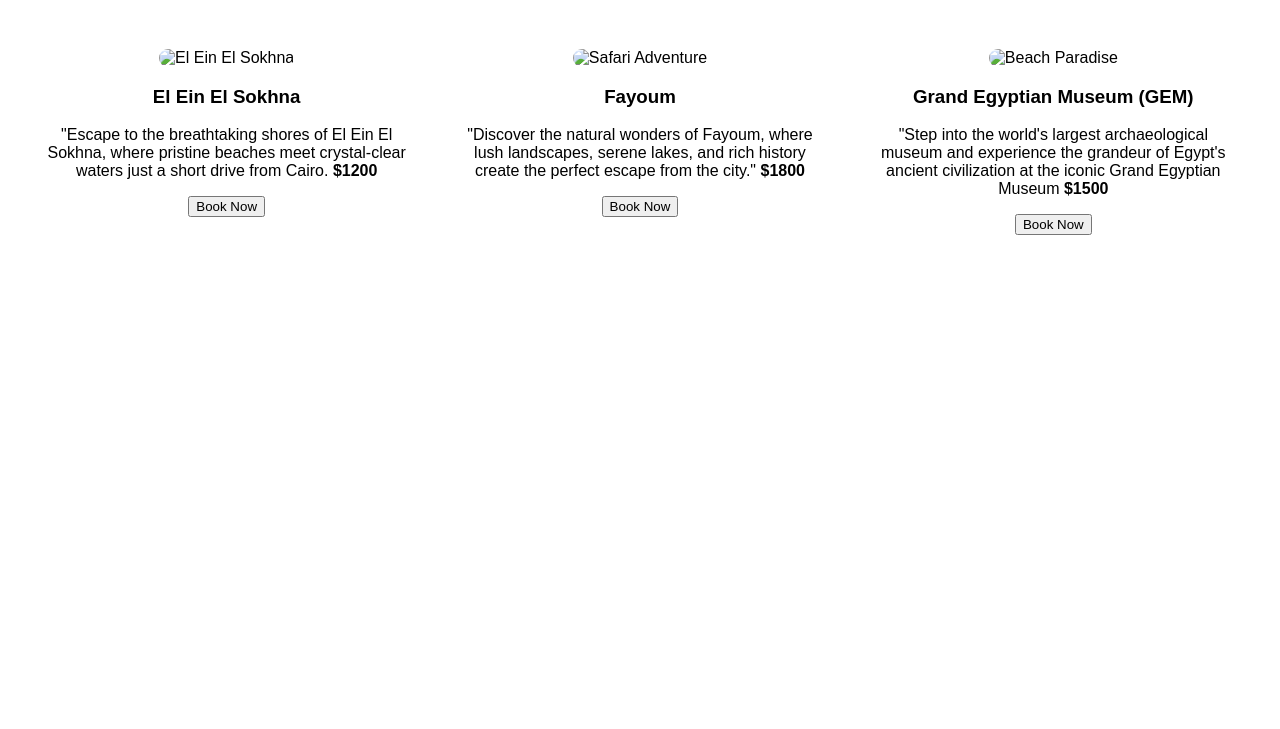
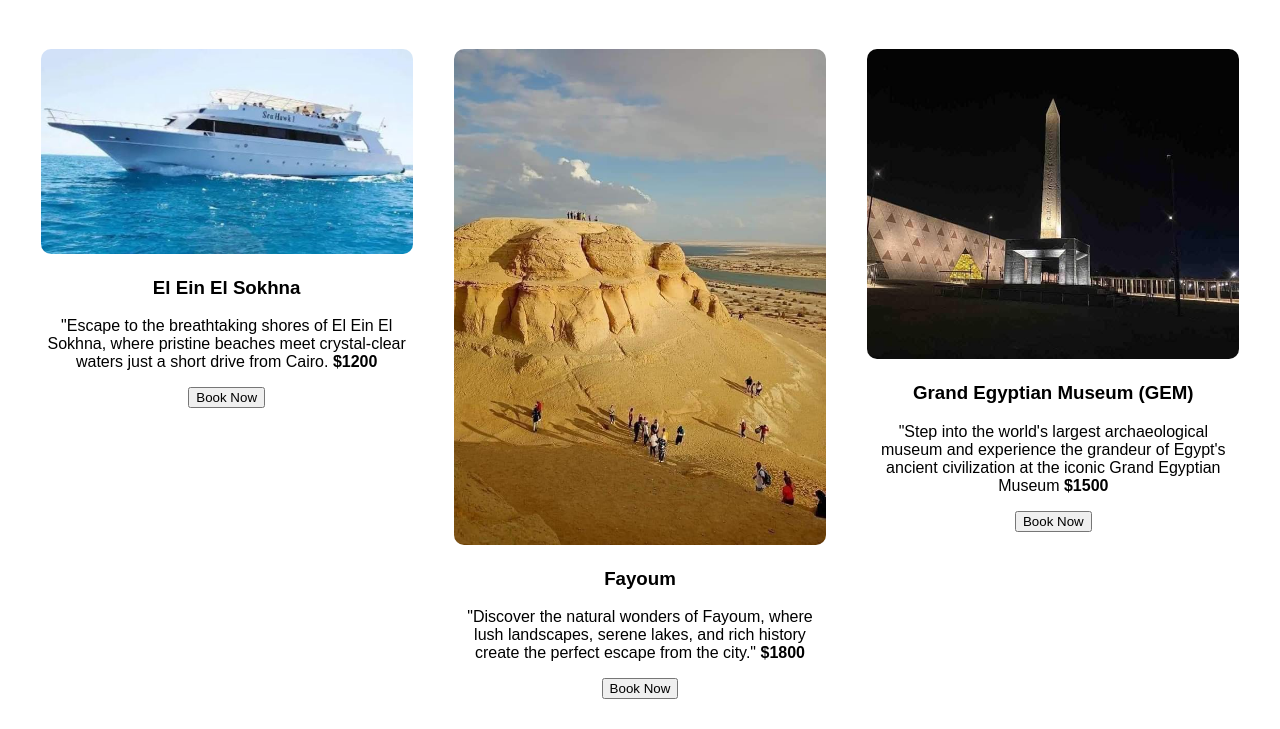
Before and after one commit to abdoamin45/bago_45, a plain HTML site: page trips.html in a window 1280 px wide. Shown: the part 131-860 px from the top of the page. Before the commit the page ends 800 px from the top, so only its background shows below. Drawn offline with Linux system fonts and the light colour scheme.

Commit message:
Update trips.html

```diff
--- a/trips.html
+++ b/trips.html
@@ -21,20 +21,20 @@
     <h1>Explore Our Exciting Trips</h1>
     <section class="trips">
       <div class="trip">
-        <img src="images/IMG-20241129-WA0078.jpg" alt="El Ein El Sokhna">
+        <img src="./IMG-20241129-WA0078.jpg" alt="El Ein El Sokhna">
         <h3> El Ein El Sokhna</h3>
         <p> "Escape to the breathtaking shores of El Ein El Sokhna, where pristine beaches meet crystal-clear waters just a short drive from Cairo.
           <strong>$1200</strong></p>
         <button>Book Now</button>
       </div>
       <div class="trip">
-        <img src="images/IMG-20241129-WA0087.jpg" alt="Safari Adventure">
+        <img src="./IMG-20241129-WA0087.jpg" alt="Safari Adventure">
         <h3>Fayoum</h3>
         <p>"Discover the natural wonders of Fayoum, where lush landscapes, serene lakes, and rich history create the perfect escape from the city." <strong>$1800</strong></p>
         <button>Book Now</button>
       </div>
       <div class="trip">
-        <img src="images/IMG-20241129-WA0068.jpg" alt="Beach Paradise">
+        <img src="./IMG-20241129-WA0068.jpg" alt="Beach Paradise">
         <h3>Grand Egyptian Museum (GEM)</h3>
         <p> "Step into the world's largest archaeological museum and experience the grandeur of Egypt's ancient civilization at the iconic Grand Egyptian Museum <strong>$1500</strong></p>
         <button>Book Now</button>
```
